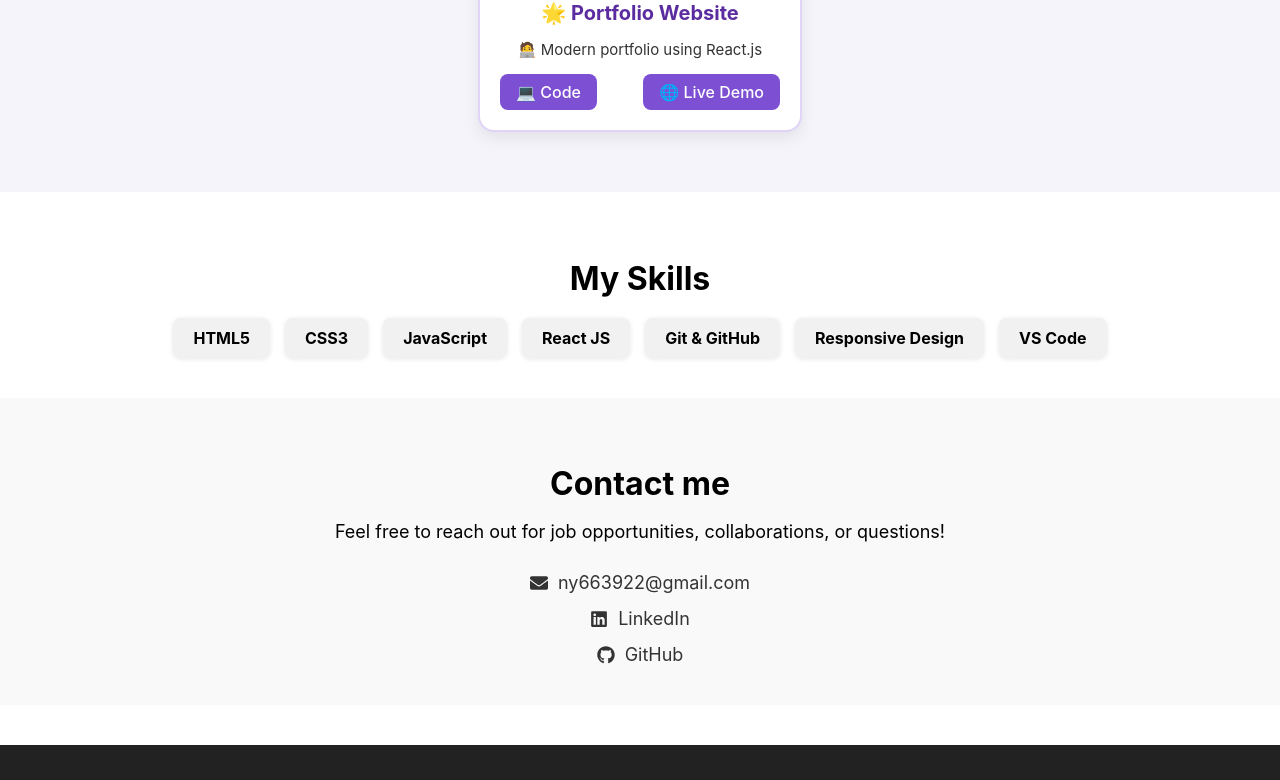
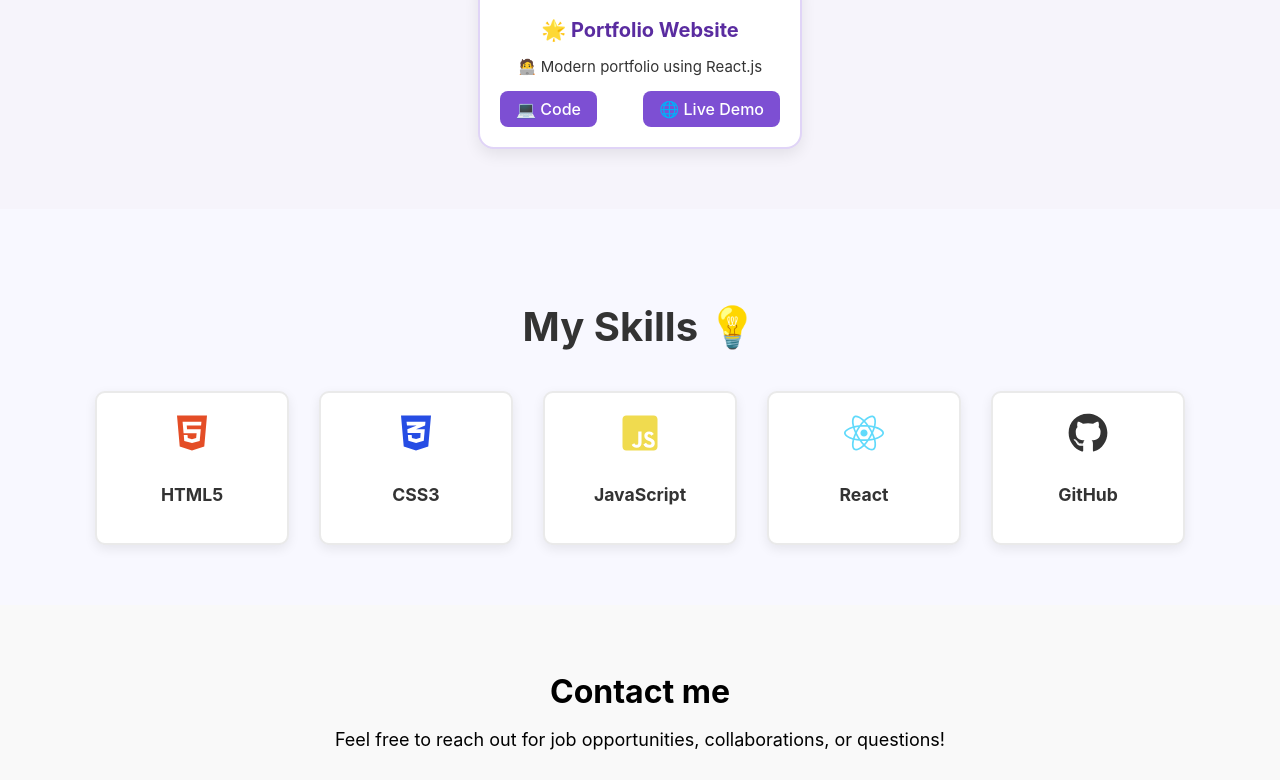
Before and after one commit to yahoowecanwork2/-neha-portfolio, a React (Create React App) app: page / in a window 1280 px wide. Shown: the part 2228-3008 px from the top of the page. Built offline with nearby package versions, Linux system fonts and the light colour scheme.

Commit message:
update skill section

```diff
--- a/src/components/Skills.css
+++ b/src/components/Skills.css
@@ -1,38 +1,64 @@
 .skills {
-    padding: 40px;
-    background-color: #fff;
+    padding: 60px 20px;
+    background-color: #f8f8ff;
     text-align: center;
 }
 
-.skills h2 {
-    font-size: 32px;
-    margin-bottom: 20px;
+.section-title {
+    font-size: 2.5rem;
+    color: #333;
+    margin-bottom: 40px;
 }
 
-.skills-list {
+.skills-container {
     display: flex;
     flex-wrap: wrap;
     justify-content: center;
-    gap: 15px;
+    gap: 30px;
 }
 
 .skill-card {
-    padding: 10px 20px;
-    background-color: #f1f1f1;
-    border-radius: 8px;
-    font-weight: bold;
-    font-size: 16px;
-    box-shadow: 0 1px 5px rgba(0, 0, 0, 0.1);
+    background: #fff;
+    border: 2px solid #eaeaea;
+    border-radius: 10px;
+    padding: 20px 30px;
+    width: 130px;
+    box-shadow: 0 4px 12px rgba(0, 0, 0, 0.08);
+    transition: transform 0.3s ease;
 }
 
-/* ✅ Add media query for mobile responsiveness */
-@media (max-width: 600px) {
-    .skill-card {
-        padding: 8px 16px;
-        font-size: 14px;
-    }
+.skill-card:hover {
+    transform: translateY(-10px);
+}
 
-    .skills h2 {
-        font-size: 26px;
-    }
+.skill-icon {
+    font-size: 40px;
+    margin-bottom: 10px;
 }
+
+/* Colors */
+.html {
+    color: #e44d26;
+}
+
+.css {
+    color: #264de4;
+}
+
+.js {
+    color: #f0db4f;
+}
+
+.react {
+    color: #61dafb;
+}
+
+.github {
+    color: #333;
+}
+
+.skill-card p {
+    font-weight: bold;
+    font-size: 1.1rem;
+    color: #333;
+}
--- a/src/components/Skills.jsx
+++ b/src/components/Skills.jsx
@@ -1,24 +1,41 @@
+import React from 'react';
 import '../components/Skills.css';
-import React from 'react';
-
+import { FaHtml5, FaCss3Alt, FaJsSquare, FaReact, FaGithub } from 'react-icons/fa';
 
 function Skill() {
-    const skills = ['HTML5', 'CSS3', 'JavaScript',
-        'React JS', 'Git & GitHub',
-        'Responsive Design', 'VS Code',];
     return (
         <section className="skills" id="skills">
-            <h2>My Skills</h2>
-            <div className="skills-list">
-                {
-                    skills.map((skill, item) => (
-                        <div className="skill-card" key={item}>{skill}</div>
-                    ))
-                }
+            <h2 className="section-title">My Skills 💡</h2>
+            <div className="skills-container">
+
+                <div className="skill-card">
+                    <FaHtml5 className="skill-icon html" />
+                    <p>HTML5</p>
+                </div>
+
+                <div className="skill-card">
+                    <FaCss3Alt className="skill-icon css" />
+                    <p>CSS3</p>
+                </div>
+
+                <div className="skill-card">
+                    <FaJsSquare className="skill-icon js" />
+                    <p>JavaScript</p>
+                </div>
+
+                <div className="skill-card">
+                    <FaReact className="skill-icon react" />
+                    <p>React</p>
+                </div>
+
+                <div className="skill-card">
+                    <FaGithub className="skill-icon github" />
+                    <p>GitHub</p>
+                </div>
+
             </div>
-
         </section>
-    )
+    );
 }
 
 export default Skill;
```
